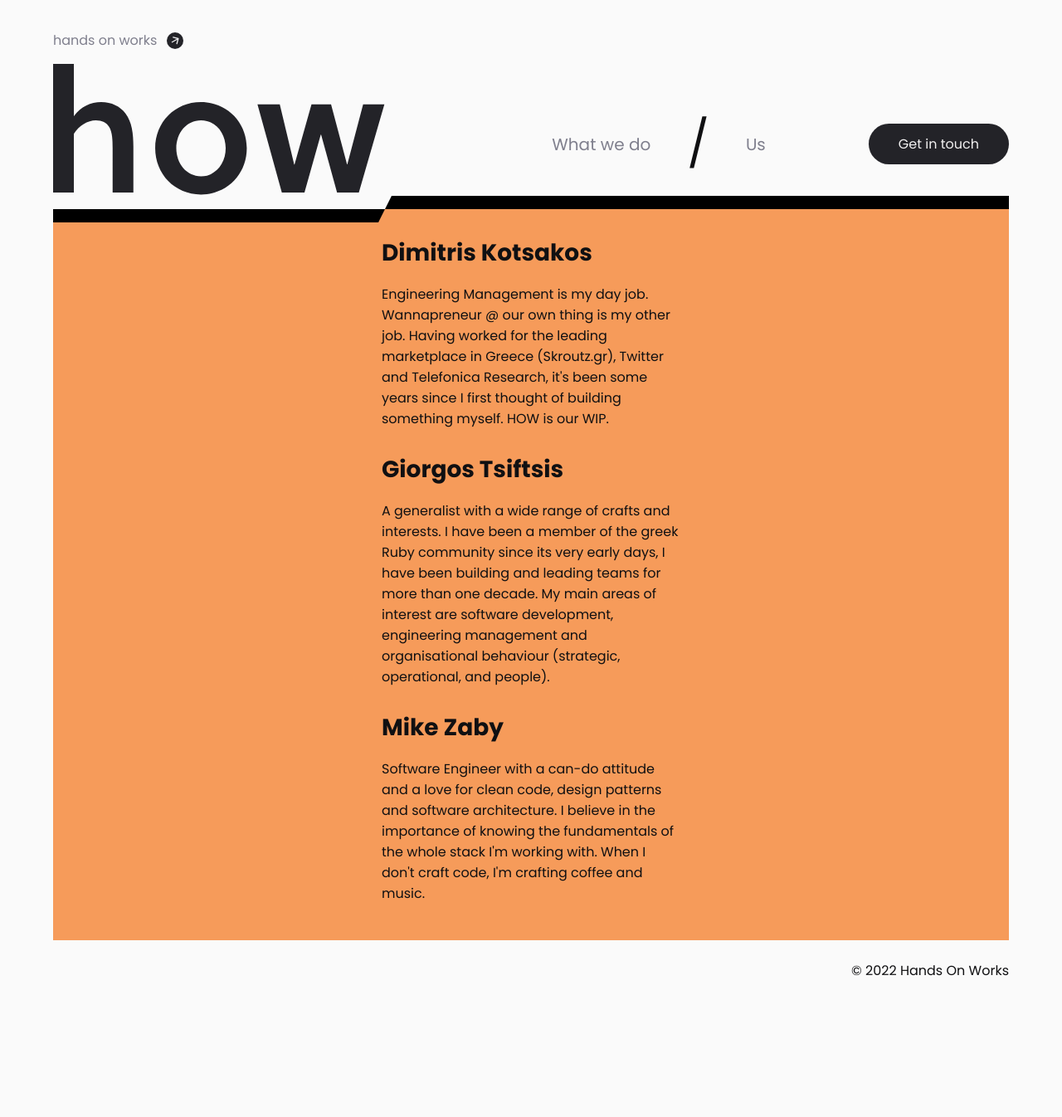
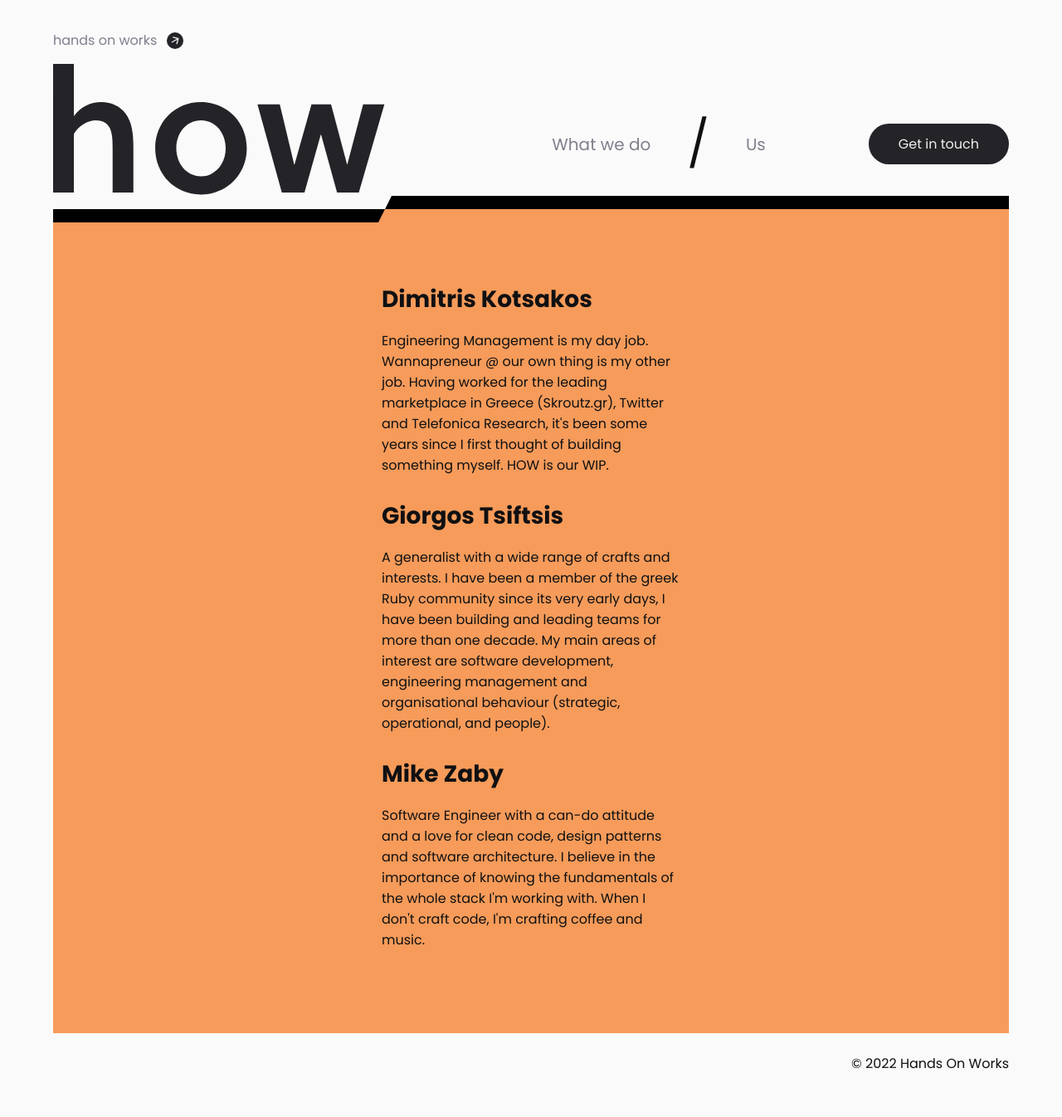
Before and after one commit to wedohow/wedohow.com, a Jekyll site: the page built from us.html, in a window 1280 px wide. Shown: the whole page at 83% size. Built offline with Jekyll 4.4.1, drawn with Linux system fonts in a browser that asks for light colours; before the commit the page ends 1234 px from its top, so only the background shows below that.

Commit message:
Add some space to Us

```diff
--- a/_sass/pages/us.scss
+++ b/_sass/pages/us.scss
@@ -11,6 +11,7 @@
 }
 
 .members-container {
+  @extend .my-14;
   display: flex;
   flex-direction: column;
 }
```
